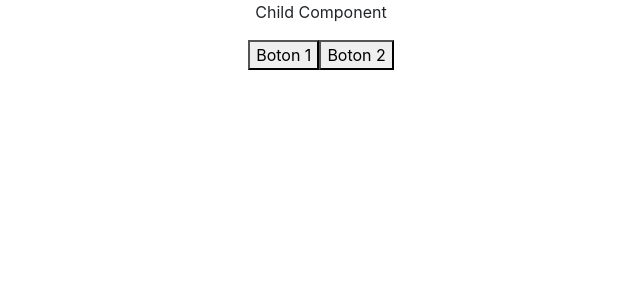
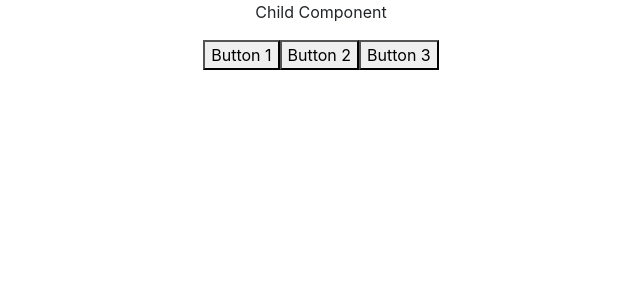
Before and after one commit to franciscojoel97/practica-react-ob, a React (Create React App) app: page / in a window 1280 px wide. Shown: the top 300 px of the page, without its empty margins (319-959 px from the left). Built offline with nearby package versions, Linux system fonts and the light colour scheme.

Commit message:
add events

```diff
--- a/src/components/pure/child.jsx
+++ b/src/components/pure/child.jsx
@@ -12,9 +12,10 @@ const Child = ({name}) => {
 
     return (
         <div>
-            <p>Child Component</p>
-            <button onClick={() => console.log('Boton 1 pulsado')}>Boton 1</button>
-            <button onClick={() => console.log('Boton 2 pulsado')}>Boton 2</button>
+            <p onMouseOver={() => console.log('On Mouse Over')}>Child Component</p>
+            <button onClick={() => console.log('Boton 1 pulsado')}>Button 1</button>
+            <button onClick={(pressButton) => console.log('Boton 2 pulsado')}>Button 2</button>
+            <button onClick={pressButtonParams('Hello')}>Button 3</button>
         </div>
     )
 }
```
